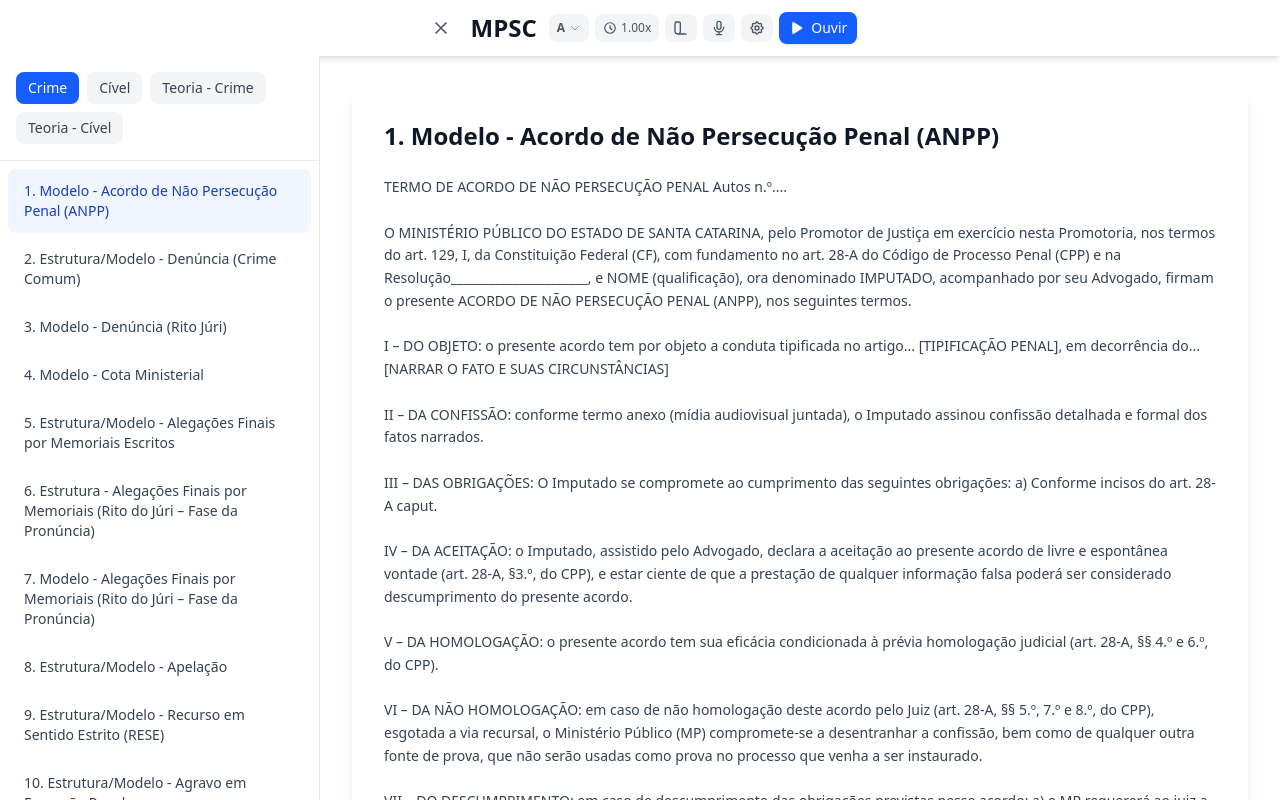
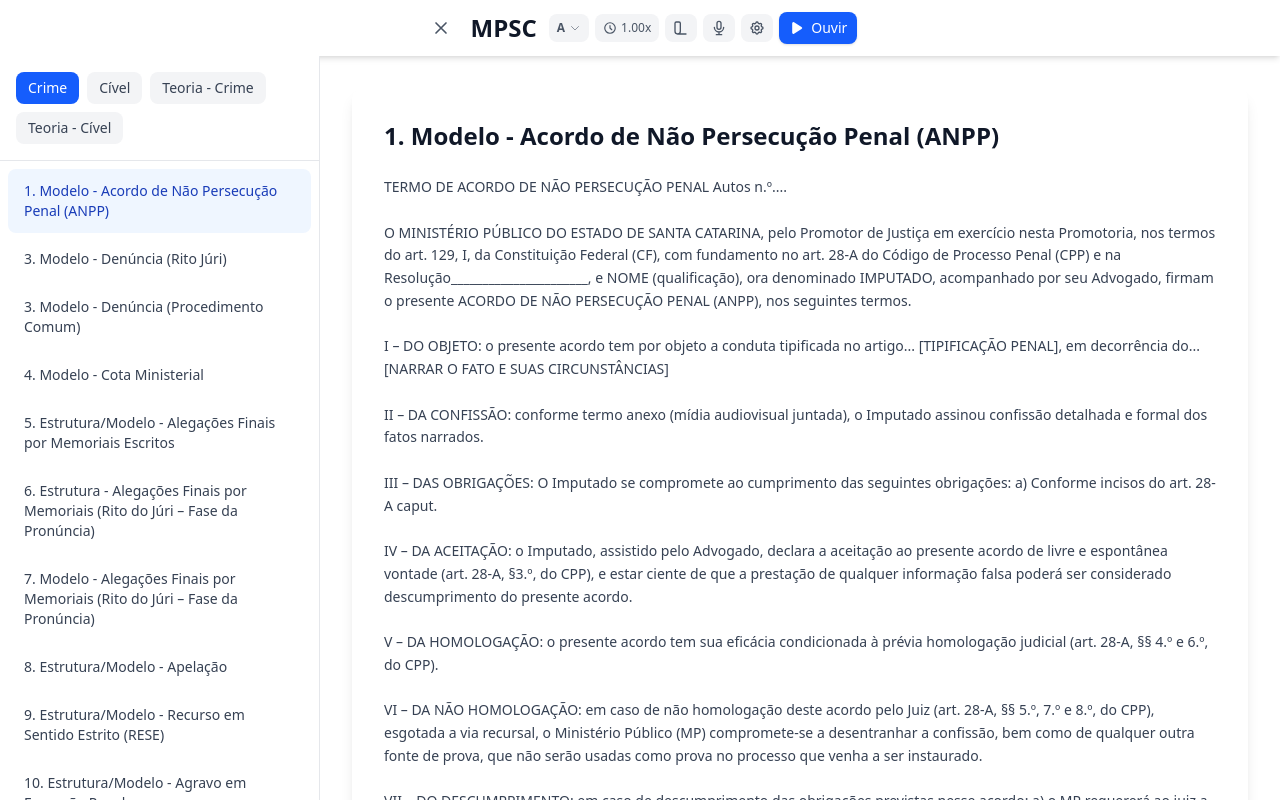
Before and after one commit to v3v3lf/2fasempsc, a React (Vite) app: page / in a window 1280 px wide. Shown: the top 800 px of the page. Built offline with nearby package versions, Linux system fonts and the light colour scheme.

Commit message:
denuncia

```diff
--- a/src/data/documents.ts
+++ b/src/data/documents.ts
@@ -51,7 +51,7 @@ Local, data. Promotor de Justiça`
   {
     id: "crime-2",
     category: "Crime",
-    title: "2. Estrutura/Modelo - Denúncia (Crime Comum)",
+    title: "3. Modelo - Denúncia (Rito Júri)",
     content: `AO JUÍZO DA... VARA CRIMINAL / DO TRIBUNAL DO JÚRI DA COMARCA DE.../UF Autos de Inquérito Policial n.º...
 
 O MINISTÉRIO PÚBLICO DO ESTADO DE…, pelo Promotor de Justiça em exercício nesta Promotoria, nos termos do art. 129, I, da Constituição Federal (CF), art. 25, III, da Lei n.º 8.625/1993, art... da Lei Complementar Estadual n.º XXXX/XXXX [Lei Orgânica do MPXX]; art. 100 do Código Penal (CP); e arts. 24 e 41, do Código de Processo Penal (CPP), vem, à presença de Vossa Excelência, oferecer DENÚNCIA, em face de NOME (qualificação), pelas condutas delituosas a seguir.
@@ -101,7 +101,7 @@ EXEMPLOS: Consta dos inclusos autos de inquérito policial que, [TEMPO], na Rua
   {
     id: "crime-3",
     category: "Crime",
-    title: "3. Modelo - Denúncia (Rito Júri)",
+    title: "3. Modelo - Denúncia (Procedimento Comum)",
     content: `EXCELENTÍSSIMO SENHOR DOUTOR JUIZ DE DIREITO DA VARA DO JÚRI DA COMARCA DE SANTA HELENA/SP. Autos de IP nº:
 
 O MINISTÉRIO PÚBLICO DO ESTADO DE SANTA CATARINA, por seu Promotor de Justiça infra-assinado, com fulcro no artigo 129, inciso I, da Constituição Federal; artigos 24 e 41 do Código de Processo Penal; artigo 25, inciso III, da Lei 8.625/93 e artigo 103, inciso VI, da Lei Complementar Estadual 734/93, vem, respeitosamente, à presença de Vossa Excelência, oferecer DENÚNCIA contra JOÃO SILVA, qualificado em fls., pela prática do crime descrito nos termos que seguem:
```
